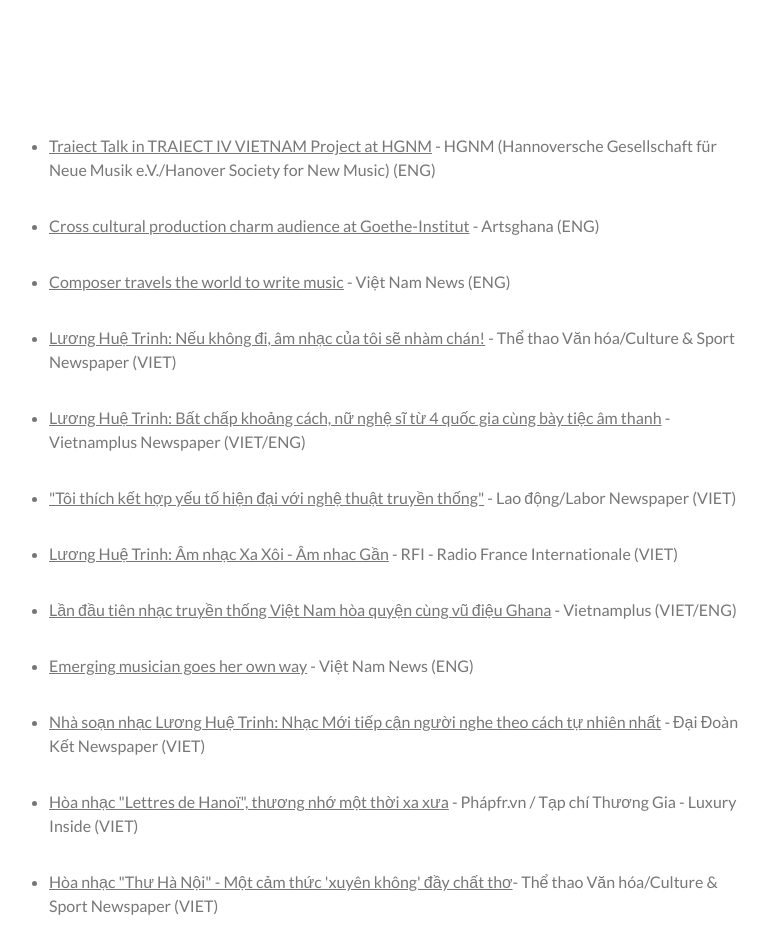
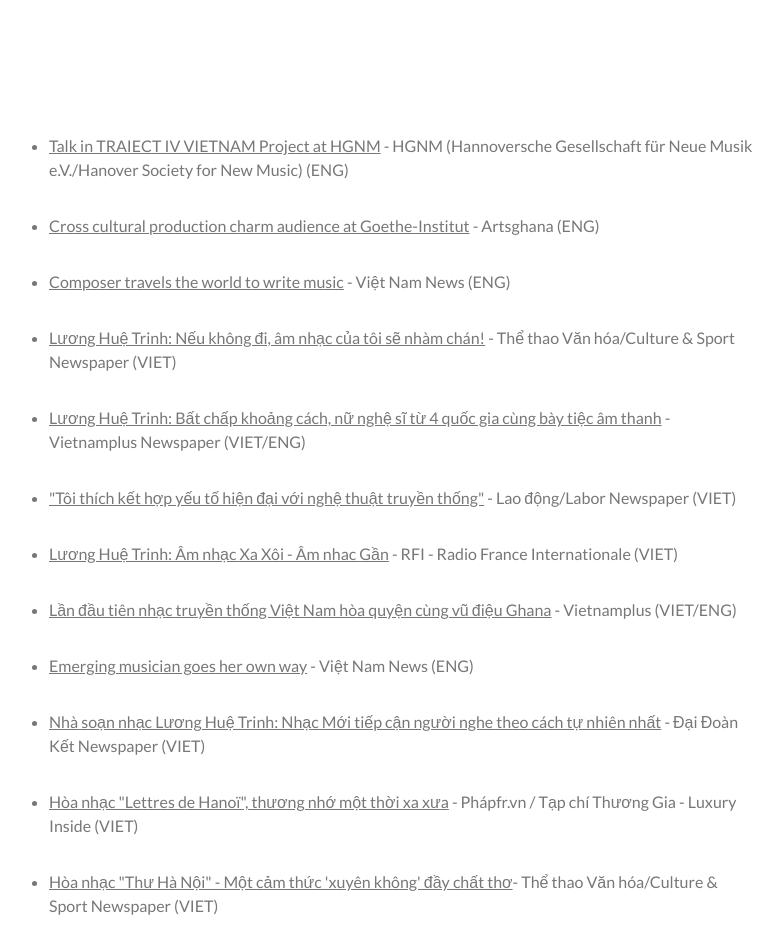
Before and after one commit to leesontungggg/luonghuetrinh, a Next.js app: page / in a window 1280 px wide. Shown: the part 5280-6213 px from the top of the page, without its empty margins (239-1022 px from the left). Built offline with nearby package versions, Linux system fonts and the light colour scheme.

Commit message:
interview

```diff
--- a/components/interview.tsx
+++ b/components/interview.tsx
@@ -17,7 +17,7 @@
             className="underline cursor-pointer"
             href="https://www.youtube.com/watch?v=u-UdxSnnFjc"
           >
-            Traiect Talk in TRAIECT IV VIETNAM Project at HGNM
+            Talk in TRAIECT IV VIETNAM Project at HGNM
           </a>{" "}
           - HGNM (Hannoversche Gesellschaft für Neue Musik e.V./Hanover Society
           for New Music) (ENG){" "}
```
